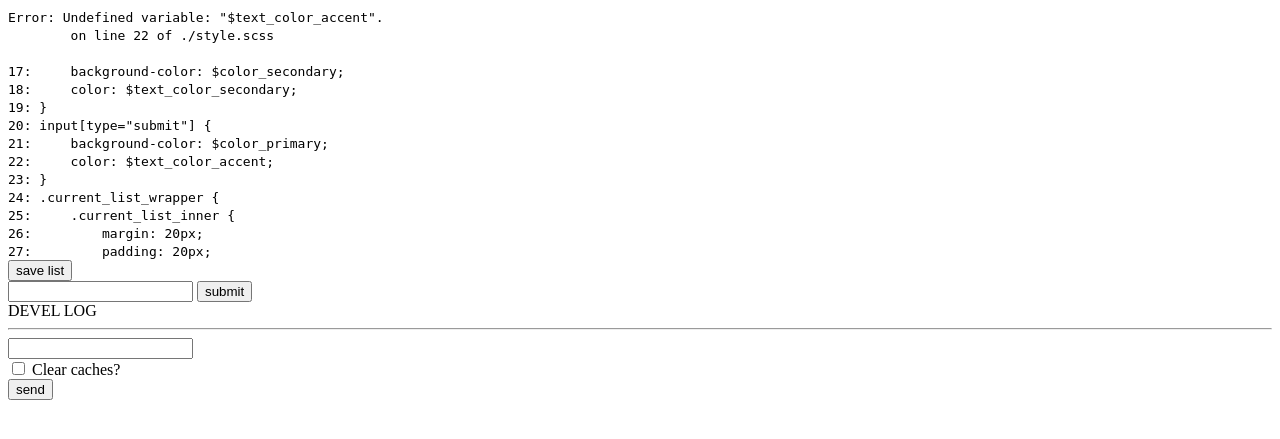
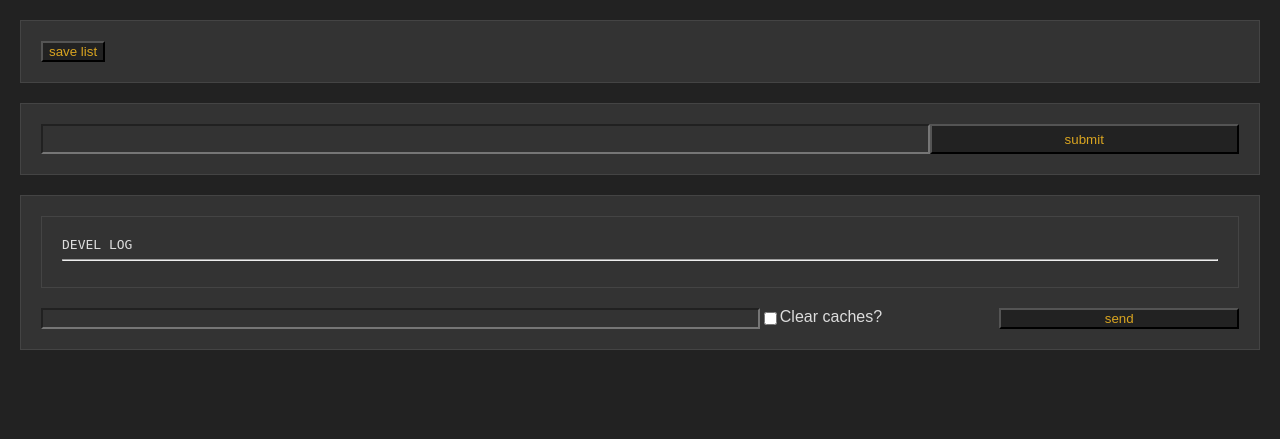
Before and after one commit to madebyparry/simple_list, a PHP site: page / in a window 1280 px wide. Shown: the top 439 px of the page. Run offline with PHP 8.4, Linux system fonts and the light colour scheme.

Commit message:
list functionality first wave styles x3

```diff
--- a/style.css
+++ b/style.css
@@ -1,65 +1,68 @@
-/*
-Error: Undefined variable: "$text_color_accent".
-        on line 22 of ./style.scss
+body {
+  margin: 0px;
+  background-color: #222;
+  border-color: #DDD;
+  color: #DDD;
+  font-family: Arial, Helvetica, sans-serif; }
 
-17:     background-color: $color_secondary;
-18:     color: $text_color_secondary;
-19: }
-20: input[type="submit"] {
-21:     background-color: $color_primary;
-22:     color: $text_color_accent;
-23: }
-24: .current_list_wrapper {
-25:     .current_list_inner {
-26:         margin: 20px;
-27:         padding: 20px;
+input {
+  background-color: #333;
+  color: #DDD; }
 
-Backtrace:
-./style.scss:22
-/usr/share/rubygems-integration/all/gems/sass-3.7.4/lib/sass/script/tree/variable.rb:49:in `_perform'
-/usr/share/rubygems-integration/all/gems/sass-3.7.4/lib/sass/script/tree/node.rb:50:in `perform'
-/usr/share/rubygems-integration/all/gems/sass-3.7.4/lib/sass/tree/visitors/perform.rb:398:in `visit_prop'
-/usr/share/rubygems-integration/all/gems/sass-3.7.4/lib/sass/tree/visitors/base.rb:36:in `visit'
-/usr/share/rubygems-integration/all/gems/sass-3.7.4/lib/sass/tree/visitors/perform.rb:158:in `block in visit'
-/usr/share/rubygems-integration/all/gems/sass-3.7.4/lib/sass/stack.rb:79:in `block in with_base'
-/usr/share/rubygems-integration/all/gems/sass-3.7.4/lib/sass/stack.rb:135:in `with_frame'
-/usr/share/rubygems-integration/all/gems/sass-3.7.4/lib/sass/stack.rb:79:in `with_base'
-/usr/share/rubygems-integration/all/gems/sass-3.7.4/lib/sass/tree/visitors/perform.rb:158:in `visit'
-/usr/share/rubygems-integration/all/gems/sass-3.7.4/lib/sass/tree/visitors/perform.rb:440:in `block (2 levels) in visit_rule'
-/usr/share/rubygems-integration/all/gems/sass-3.7.4/lib/sass/tree/visitors/perform.rb:440:in `map'
-/usr/share/rubygems-integration/all/gems/sass-3.7.4/lib/sass/tree/visitors/perform.rb:440:in `block in visit_rule'
-/usr/share/rubygems-integration/all/gems/sass-3.7.4/lib/sass/tree/visitors/perform.rb:179:in `with_environment'
-/usr/share/rubygems-integration/all/gems/sass-3.7.4/lib/sass/tree/visitors/perform.rb:438:in `visit_rule'
-/usr/share/rubygems-integration/all/gems/sass-3.7.4/lib/sass/tree/visitors/base.rb:36:in `visit'
-/usr/share/rubygems-integration/all/gems/sass-3.7.4/lib/sass/tree/visitors/perform.rb:158:in `block in visit'
-/usr/share/rubygems-integration/all/gems/sass-3.7.4/lib/sass/stack.rb:79:in `block in with_base'
-/usr/share/rubygems-integration/all/gems/sass-3.7.4/lib/sass/stack.rb:135:in `with_frame'
-/usr/share/rubygems-integration/all/gems/sass-3.7.4/lib/sass/stack.rb:79:in `with_base'
-/usr/share/rubygems-integration/all/gems/sass-3.7.4/lib/sass/tree/visitors/perform.rb:158:in `visit'
-/usr/share/rubygems-integration/all/gems/sass-3.7.4/lib/sass/tree/visitors/base.rb:52:in `block in visit_children'
-/usr/share/rubygems-integration/all/gems/sass-3.7.4/lib/sass/tree/visitors/base.rb:52:in `map'
-/usr/share/rubygems-integration/all/gems/sass-3.7.4/lib/sass/tree/visitors/base.rb:52:in `visit_children'
-/usr/share/rubygems-integration/all/gems/sass-3.7.4/lib/sass/tree/visitors/perform.rb:167:in `block in visit_children'
-/usr/share/rubygems-integration/all/gems/sass-3.7.4/lib/sass/tree/visitors/perform.rb:179:in `with_environment'
-/usr/share/rubygems-integration/all/gems/sass-3.7.4/lib/sass/tree/visitors/perform.rb:166:in `visit_children'
-/usr/share/rubygems-integration/all/gems/sass-3.7.4/lib/sass/tree/visitors/base.rb:36:in `block in visit'
-/usr/share/rubygems-integration/all/gems/sass-3.7.4/lib/sass/tree/visitors/perform.rb:186:in `visit_root'
-/usr/share/rubygems-integration/all/gems/sass-3.7.4/lib/sass/tree/visitors/base.rb:36:in `visit'
-/usr/share/rubygems-integration/all/gems/sass-3.7.4/lib/sass/tree/visitors/perform.rb:157:in `visit'
-/usr/share/rubygems-integration/all/gems/sass-3.7.4/lib/sass/tree/visitors/perform.rb:10:in `visit'
-/usr/share/rubygems-integration/all/gems/sass-3.7.4/lib/sass/tree/root_node.rb:36:in `css_tree'
-/usr/share/rubygems-integration/all/gems/sass-3.7.4/lib/sass/tree/root_node.rb:29:in `render_with_sourcemap'
-/usr/share/rubygems-integration/all/gems/sass-3.7.4/lib/sass/engine.rb:389:in `_render_with_sourcemap'
-/usr/share/rubygems-integration/all/gems/sass-3.7.4/lib/sass/engine.rb:307:in `render_with_sourcemap'
-/usr/share/rubygems-integration/all/gems/sass-3.7.4/lib/sass/exec/sass_scss.rb:383:in `run'
-/usr/share/rubygems-integration/all/gems/sass-3.7.4/lib/sass/exec/sass_scss.rb:63:in `process_result'
-/usr/share/rubygems-integration/all/gems/sass-3.7.4/lib/sass/exec/base.rb:50:in `parse'
-/usr/share/rubygems-integration/all/gems/sass-3.7.4/lib/sass/exec/base.rb:18:in `parse!'
-/usr/share/rubygems-integration/all/gems/sass-3.7.4/bin/sass:8:in `<top (required)>'
-/usr/bin/sass:25:in `load'
-/usr/bin/sass:25:in `<main>'
-*/
-body:before {
-  white-space: pre;
-  font-family: monospace;
-  content: "Error: Undefined variable: \"$text_color_accent\".\A         on line 22 of ./style.scss\A \A 17:     background-color: $color_secondary;\A 18:     color: $text_color_secondary;\A 19: }\A 20: input[type=\"submit\"] {\A 21:     background-color: $color_primary;\A 22:     color: $text_color_accent;\A 23: }\A 24: .current_list_wrapper {\A 25:     .current_list_inner {\A 26:         margin: 20px;\A 27:         padding: 20px;"; }
+input[type="submit"] {
+  background-color: #222;
+  color: goldenrod; }
+
+.current_list_wrapper .current_list_inner {
+  margin: 20px;
+  padding: 20px;
+  border: 1px solid #444;
+  background-color: #333; }
+  .current_list_wrapper .current_list_inner .checked {
+    text-decoration: line-through; }
+
+.list_entry_wrapper .list_entry_inner {
+  margin: 20px;
+  padding: 20px;
+  border: 1px solid #444;
+  background-color: #333; }
+  .list_entry_wrapper .list_entry_inner form {
+    display: flex; }
+  .list_entry_wrapper .list_entry_inner .new_entry_input {
+    flex: 3; }
+  .list_entry_wrapper .list_entry_inner .new_entry_submit {
+    flex: 1;
+    height: 30px; }
+
+.devel-wrapper {
+  margin: 20px;
+  padding: 20px;
+  border: 1px solid #444;
+  background-color: #333; }
+  .devel-wrapper .log_screen {
+    border: 1px solid #444;
+    padding: 20px;
+    font-family: monospace; }
+  .devel-wrapper .devel-form {
+    display: flex;
+    justify-content: space-between;
+    margin-top: 20px; }
+    .devel-wrapper .devel-form .form-item {
+      flex: 1;
+      display: flex; }
+      .devel-wrapper .devel-form .form-item input[type="text"],
+      .devel-wrapper .devel-form .form-item input[type="submit"] {
+        width: 100%; }
+    .devel-wrapper .devel-form .form-input {
+      flex: 3; }
+
+.status-message {
+  margin: 0px 20px;
+  padding: 20px;
+  background-color: lightgreen;
+  border: 1px solid green;
+  display: flex;
+  justify-content: space-between;
+  align-content: center; }
+
+/*# sourceMappingURL=style.css.map */
--- a/style.scss
+++ b/style.scss
@@ -19,7 +19,7 @@ input {
 }
 input[type="submit"] {
     background-color: $color_primary;
-    color: $text_color_accent;
+    color: $text_color_emphasis;
 }
 .current_list_wrapper {
     .current_list_inner {
```
Also changed, not shown: 1 other file.
